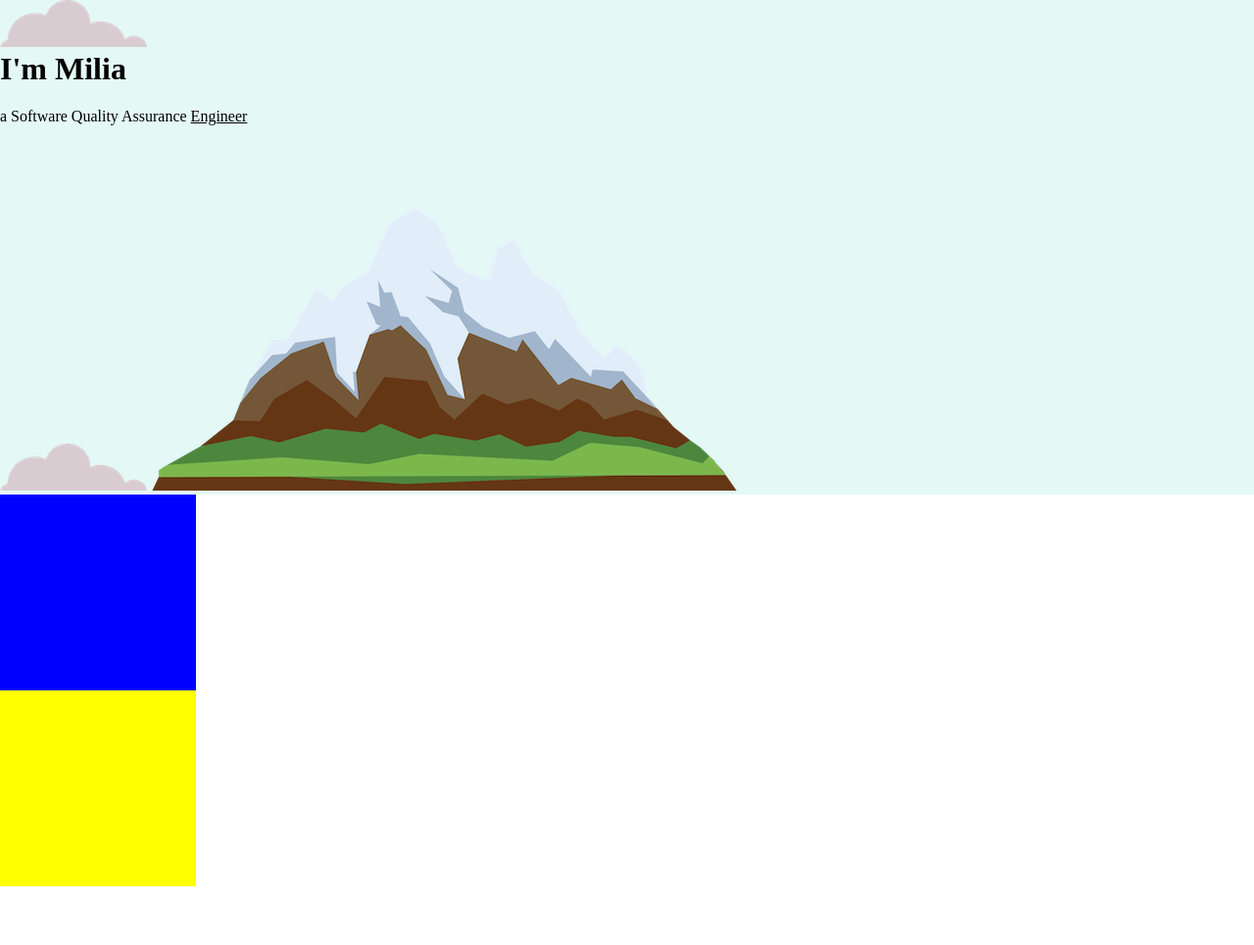
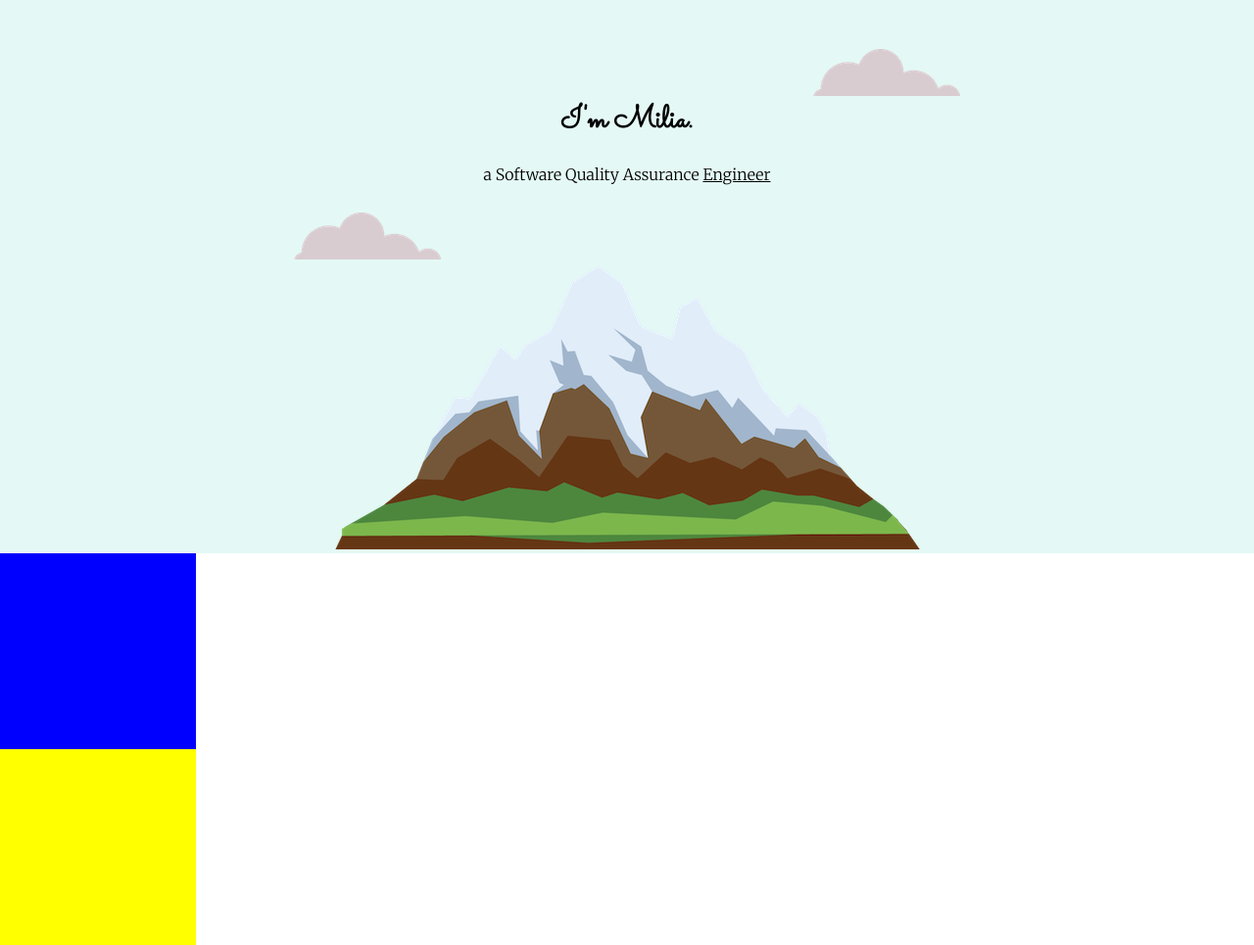
Before and after one commit to milia-menzatova/CV_PersonalSite, a plain HTML site: page index.html in a window 1280 px wide. Shown: the whole page at 98% size. Before the commit the page ends 905 px from the top, so only its background shows below. Drawn offline with Linux system fonts and the light colour scheme.

Commit message:
Font Styling

```diff
--- a/css/styles.css
+++ b/css/styles.css
@@ -1,27 +1,52 @@
 body {
   margin: 0;
+  text-align: center;
+
+  font-family: 'Merriweather', serif;
+
 }
+
 h1 {
   margin-top: 0;
+  font-family: 'Sacramento', cursive;
+}
+h2 {
+  font-family: 'Montserrat', sans-serif;
+}
+h3 {
+  font-family: 'Montserrat', sans-serif;
+}
+.top-container {
+  background-color: #E4F9F5;
+  position: relative;
+  padding-top: 100px;
 }
 
-
-.top-container {
-
-  background-color: #E4F9F5;
-
-}
 .middle-container {
   height: 200px;
   width: 200px;
   background-color: blue;
 }
+
 .bottom-container {
   height: 200px;
   width: 200px;
   background-color: yellow;
 }
+
 span {
   text-decoration: underline;
+}
+
+.bottom-cloud {
+  position: absolute;
+  left: 300px;
+  bottom: 300px;
+}
+.top-cloud {
+  position: absolute;
+  right:300px;
+  top: 50px;
+
 
 }
--- a/index.html
+++ b/index.html
@@ -6,16 +6,17 @@
   <title>Milia Anifieieva</title>
   <link rel="stylesheet" href="css/styles.css">
   <link rel="icon" href="favicon.ico">
+  <link href="https://fonts.googleapis.com/css2?family=Merriweather:wght@300&family=Montserrat:ital,wght@1,200&family=Sacramento&display=swap" rel="stylesheet">
 
 </head>
 
 <body>
   <div class="top-container">
-    <img src="images/cloud.png" alt="cloud-img">
-    <h1>I'm Milia</h1>
+    <img class= "top-cloud"src="images/cloud.png" alt="cloud-img">
+    <h1>I'm Milia.</h1>
     <p>a Software Quality Assurance <span>Engineer</span></p>
 
-    <img src="images/cloud.png" alt="cloud-img">
+    <img class= "bottom-cloud"src="images/cloud.png" alt="cloud-img">
     <img src="images/mountain.png" alt="mountain-img">
   </div>
 
```
